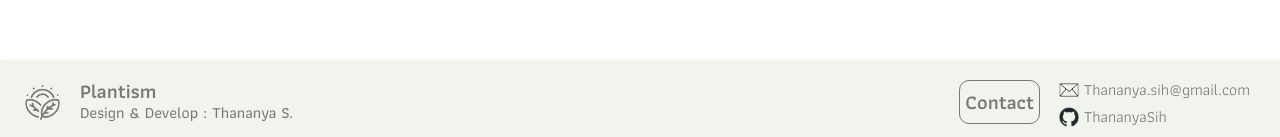
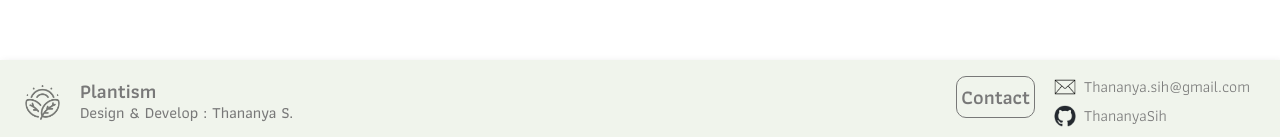
Before and after one commit to Thananyasih/Plantism-app, a React (Create React App) app: page /plantalog in a window 1280 px wide. Shown: the part 1040-1177 px from the top of the page. Built offline with nearby package versions, Linux system fonts and the light colour scheme; a web font is replaced by a local one.

Commit message:
edit footer

```diff
--- a/src/components/Footer/FooterBar.css
+++ b/src/components/Footer/FooterBar.css
@@ -28,10 +28,10 @@
 }
 
 #contact {
-  top: 5px;
-  right: 210px;
+  top: 6px;
+  right: 215px;
   font-size: 20px;
-  padding: 5px;
+  padding: 4px;
   border: 1px;
   border-style: solid;
   border-color: rgb(120, 120, 120);
@@ -45,7 +45,7 @@
   list-style: none;
   right: 30px;
   position: absolute;
-  top: 15px;
+  top: 10px;
 }
 .contact-container a {
   text-decoration: none;
@@ -53,7 +53,7 @@
 }
 
 .contact-container a:hover {
-  text-decoration: underline;
+  font-weight: 600;
 }
 
 .img-logo {
@@ -69,7 +69,7 @@
 .github-logo,
 .email-logo {
   position: relative;
-  top: 5px;
-  width: 20px;
-  margin-right: 5px;
+  top: 6px;
+  width: 22px;
+  margin-right: 8px;
 }
--- a/src/components/Footer/FooterBar.jsx
+++ b/src/components/Footer/FooterBar.jsx
@@ -17,10 +17,11 @@ const FooterBar = () => {
 
             <li>
               <img src={emailLogo} alt="email Logo" className="email-logo" />
-              Thananya.sih@gmail.com
+              <a href="https://github.com/Thananyasih">Thananya.sih@gmail.com</a>
+
             </li>
             <li>
-              <img src={githubLogo} alt="github Logo" className="github-logo" />
+              <img src={githubLogo} alt="github Logo" href="https://github.com/Thananyasih"className="github-logo" />
               <a href="https://github.com/Thananyasih">ThananyaSih</a>
             </li>
           </div>
--- a/src/components/SearchBar/SearchBar.css
+++ b/src/components/SearchBar/SearchBar.css
@@ -24,10 +24,9 @@
 input:focus {
   outline: none;
   transition: ease-in 0.1s;
-
   border-color: rgb(163, 180, 145);
   border-width: 2px;
-  font-weight: bold;
+  color: black;
 }
 
 
--- a/src/pages/plantalog/plantalog.css
+++ b/src/pages/plantalog/plantalog.css
@@ -3,5 +3,4 @@
   display: flex;
   align-items: center;
   justify-content: center;
-
 }
--- a/src/pages/plantalog/plantalog.js
+++ b/src/pages/plantalog/plantalog.js
@@ -5,7 +5,7 @@ const Plantalog = () => {
 
   return (
     <div className="wrapper">
-      <SearchBar></SearchBar>
+      <SearchBar/>
     </div>
   )
 };
```
